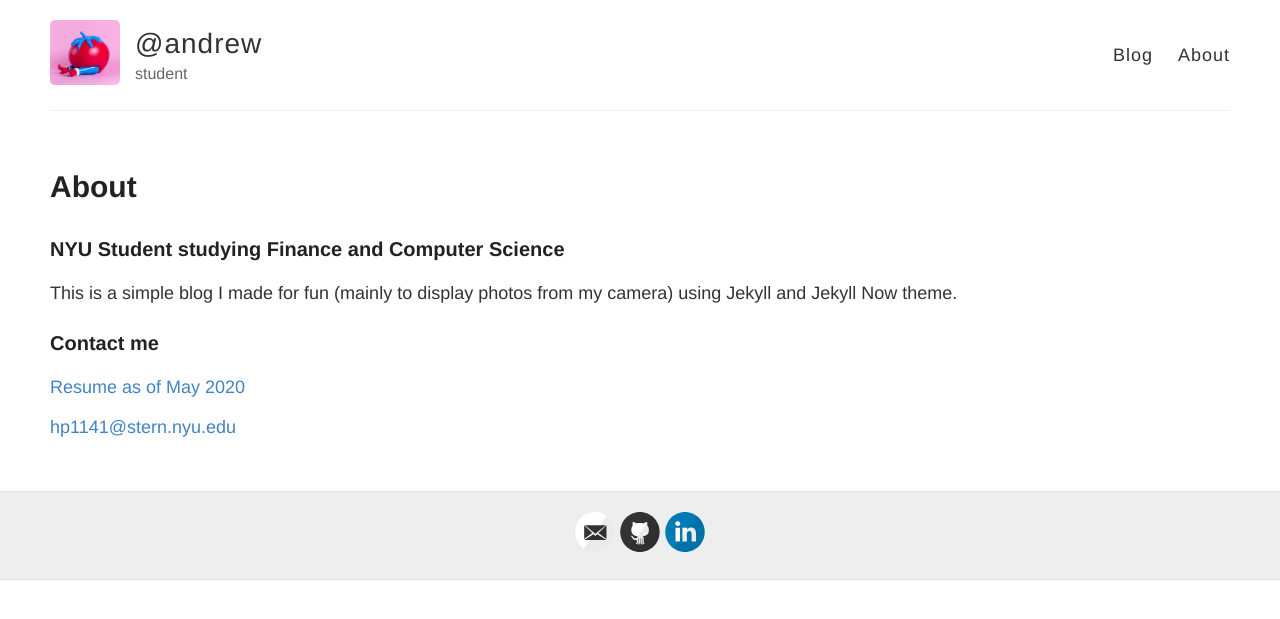
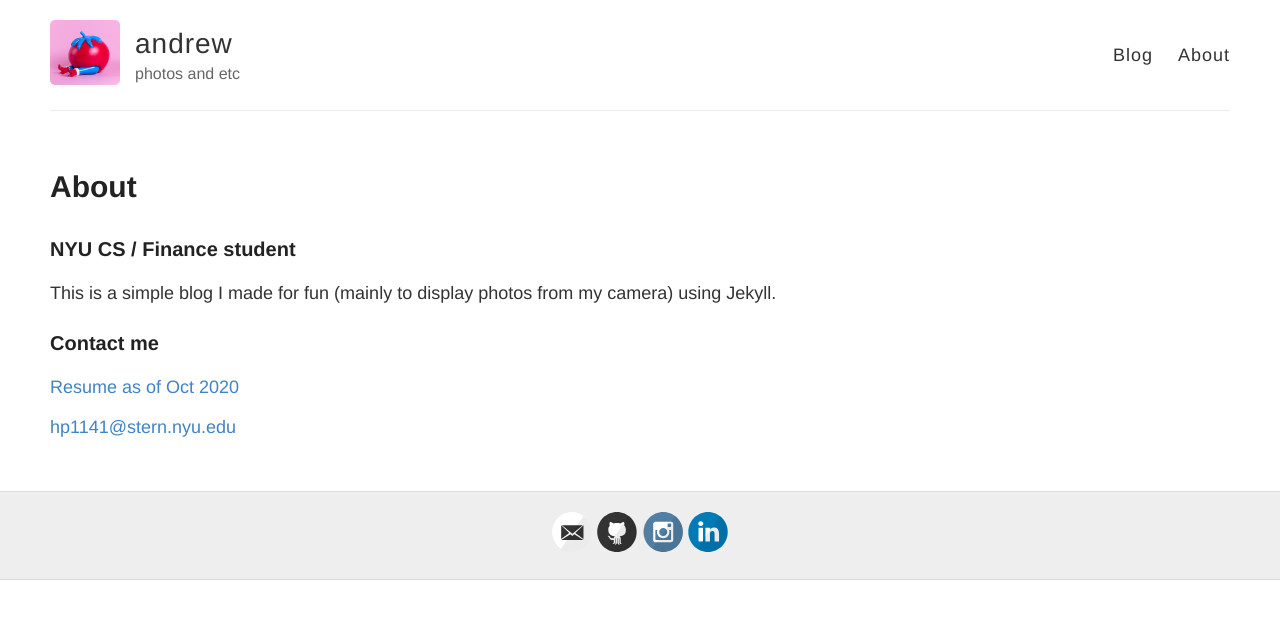
Before and after one commit to telebookstall/telebookstall.github.io, a Jekyll site: the page built from about.md, in a window 1280 px wide. Shown: the top 619 px of the page. Built offline with Jekyll 4.4.1, drawn with Linux system fonts in a browser that asks for light colours.

Commit message:
Change about page and add new resume

```diff
--- a/_config.yml
+++ b/_config.yml
@@ -3,10 +3,10 @@
 #
 
 # Name of your site (displayed in the header)
-name: "@andrew"
+name: "andrew"
 
 # Short bio or description (displayed in the header)
-description: student
+description: photos and etc
 
 # URL of your avatar or profile pic (you could use your GitHub profile pic)
 avatar: /images/profile.png
@@ -22,7 +22,7 @@ footer-links:
   facebook:
   flickr:
   github: andrewhwanpark
-  instagram:
+  instagram: andrewhwanpark
   linkedin: andrewhwanpark
   pinterest:
   rss: # just type anything here for a working RSS icon
@@ -30,7 +30,6 @@ footer-links:
   stackoverflow: # your stackoverflow profile, e.g. "users/50476/bart-kiers"
   youtube: # channel/<your_long_string> or user/<user-name>
   googleplus: # anything in your profile username that comes after plus.google.com/
-
 
 # Enter your Disqus shortname (not your username) to enable commenting on posts
 # You can find your shortname on the Settings page of your Disqus account
@@ -66,7 +65,7 @@ kramdown:
   syntax_highlighter: rouge
   syntax_highlighter_opts:
     # Use existing pygments syntax highlighting css
-    css_class: 'highlight'
+    css_class: "highlight"
 
 # Set the Sass partials directory, as we're using @imports
 sass:
--- a/about.md
+++ b/about.md
@@ -4,12 +4,12 @@ title: About
 permalink: /about/
 ---
 
-### NYU Student studying Finance and Computer Science
+### NYU CS / Finance student
 
-This is a simple blog I made for fun (mainly to display photos from my camera) using Jekyll and Jekyll Now theme.
+This is a simple blog I made for fun (mainly to display photos from my camera) using Jekyll.
 
 ### Contact me
 
-[Resume as of May 2020]({{site.baseurl}}/assets/andrewhwanpark_resume.pdf)
+[Resume as of Oct 2020]({{site.baseurl}}/assets/andrewpark_resume.pdf)
 
 [hp1141@stern.nyu.edu](mailto:hp1141@stern.nyu.edu)
```
Also changed, not shown: 2 other files.
